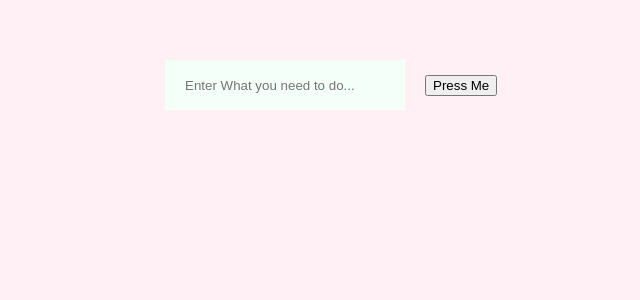
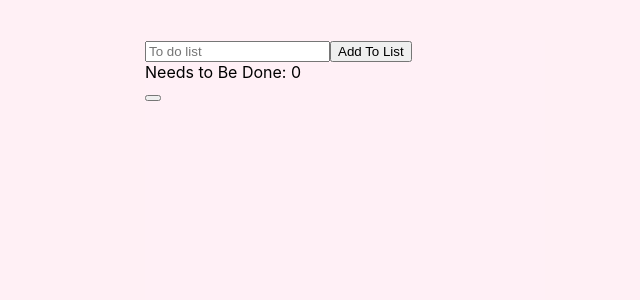
Before and after one commit to Ianwehmeyer/project03new3, a React (Create React App) app: page / in a window 1280 px wide. Shown: the top 300 px of the page, without its empty margins (295-935 px from the left). Built offline with nearby package versions, Linux system fonts and the light colour scheme.

Commit message:
added lots of functions
added lots of functions

```diff
--- a/package.json
+++ b/package.json
@@ -12,6 +12,7 @@
     "react-router-dom": "^5.2.0",
     "react-scripts": "3.4.3",
     "redux": "^4.0.5",
+    "shortid": "^2.2.15",
     "uuidv4": "^6.2.3"
   },
   "scripts": {
--- a/src/App.css
+++ b/src/App.css
@@ -14,4 +14,9 @@ body {
   height:50px;
   padding:0 20px;
   margin: 20px;
+  font-size: 18px;
+  border-radius: 10px;
 }
+#todoform1 input::placeholder{
+  color: #DDA0DD;
+}
--- a/src/App.js
+++ b/src/App.js
@@ -1,11 +1,11 @@
 import React from 'react';
 import './App.css';
-import ToDo from "./ToDo"
+import TodoList from './TodoList'
 
 function App() {
   return (
     <div className="App">
-      <ToDo/>
+      <TodoList/>
     </div>
   );
 }
--- a/src/Todo.js
+++ b/src/Todo.js
@@ -1,15 +1,12 @@
-import React, { Component } from 'react'
+import React from 'react'
 
-export default class Todo extends Component {
-    render() {
-        return (
 
-            <div id="App">
-                <form id="todoform1">
-                    <input type="text" placeholder="Enter What you need to do..."/>
-                    <button type="submit">Press Me</button>
-                </form>
-            </div>
-        )
-    }
-}
+export default props => (
+<div style={{ display: "flex", justifyContent: 'center'}}>
+<div style={{
+    textDecoration: props.todo.complete ? 'line-through' : ""
+}} onClick={props.slashThrough}>{props.todo.text}</div>
+<button>Delete</button>
+<button onClick={props.deleteItem}>X</button>
+</div>
+)
--- /dev/null
+++ b/src/TodoForm.js
@@ -0,0 +1,43 @@
+import React from 'react'
+import shortid from 'shortid'
+
+export default class TodoForm extends React.Component {
+
+    state = {
+        text: ""
+    }
+
+    handleChange = (event) => {
+        this.setState({
+            [event.target.name]: event.target.value
+        });
+    };
+
+    handleSubmit = (event) => {
+        event.preventDefault();
+        this.props.onSubmit({
+            id: shortid.generate(),
+            //third party library
+            text: this.state.text,
+            complete: false
+
+        })
+        this.setState({
+            text: ""
+        })
+    }
+
+    render() {
+        return (
+        <form onSubmit={this.handleSubmit}>
+        <input
+        name="text"
+        value={this.state.text}
+        onChange={this.handleChange}
+        placeholder="To do list" />
+        <button onClick={this.handleSubmit}>Add To List</button>
+        </form>
+        )
+
+    }
+}
--- /dev/null
+++ b/src/TodoList.js
@@ -0,0 +1,55 @@
+import React, { Component } from 'react'
+import TodoForm from './TodoForm'
+import Todo from './Todo'
+
+export default class TodoList extends Component {
+    state = {
+        //keep state in parent component
+        todos: []
+
+    }
+    addTodo = (todo) => {
+
+        this.setState({
+           todos: [todo, ...this.state.todos]
+        })
+    }
+    slashThrough = (id) => {
+        this.setState({
+            todos: this.state.todos.map(todo => {
+                //will update
+                if (todo.id === id) {
+                    return {
+                        ...todo,
+                        complete: !todo.complete
+                    }
+                    }
+                    else {
+                    return todo
+                }
+            })
+        })
+    }
+
+    render() {
+        return (
+            <div>
+                <TodoForm onSubmit={this.addTodo}/>
+                {this.state.todos.map(todo => (
+                <Todo
+                key={todo.id}
+                slashThrough={() => this.slashThrough(todo.id)}
+                //lamda function passes parameter from map
+                deleteItem={() => this}
+                todo={todo}/>
+                ))}
+                <div>
+                    Needs to Be Done: {this.state.todos.filter(todo => !todo.complete).length}
+                </div>
+                <div>
+                    <button></button>
+                </div>
+            </div>
+        )
+    }
+}
```
Also changed, not shown: 2 other files (tests, documents, lock files or other folders).
